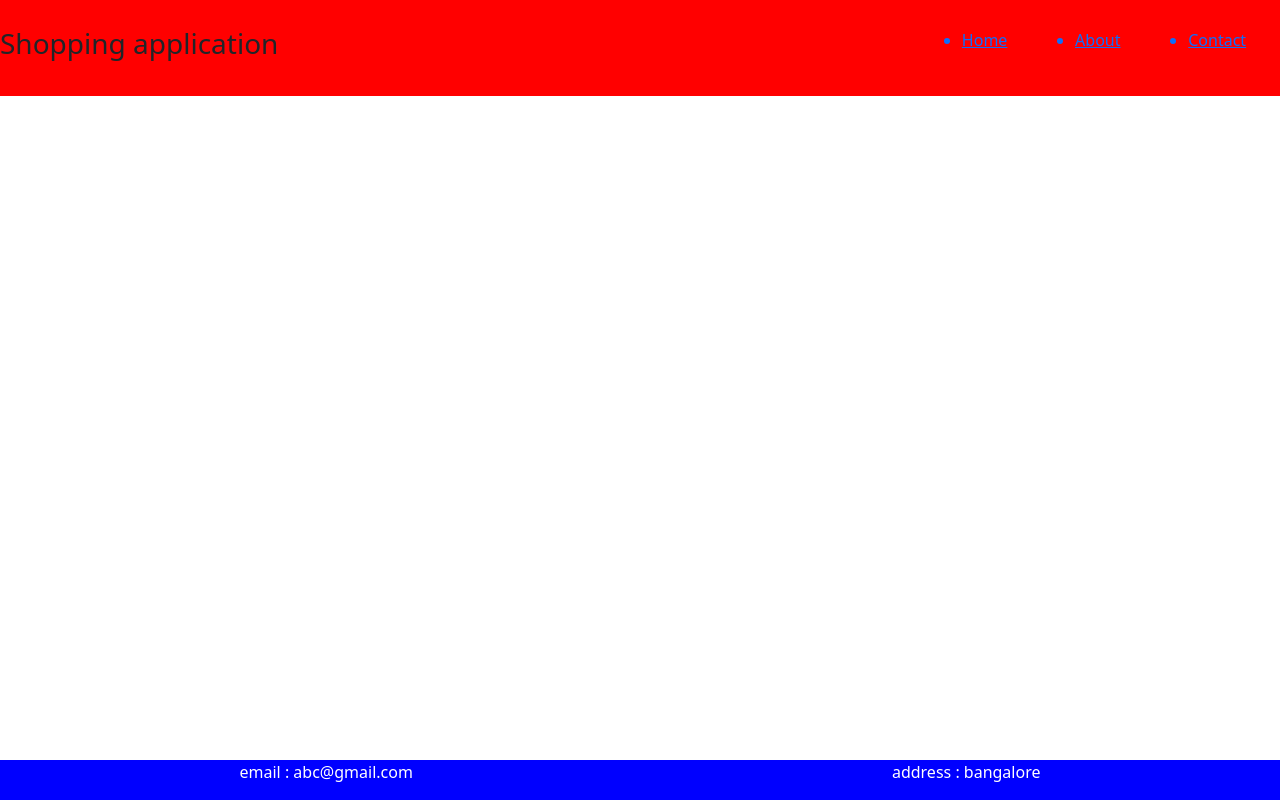
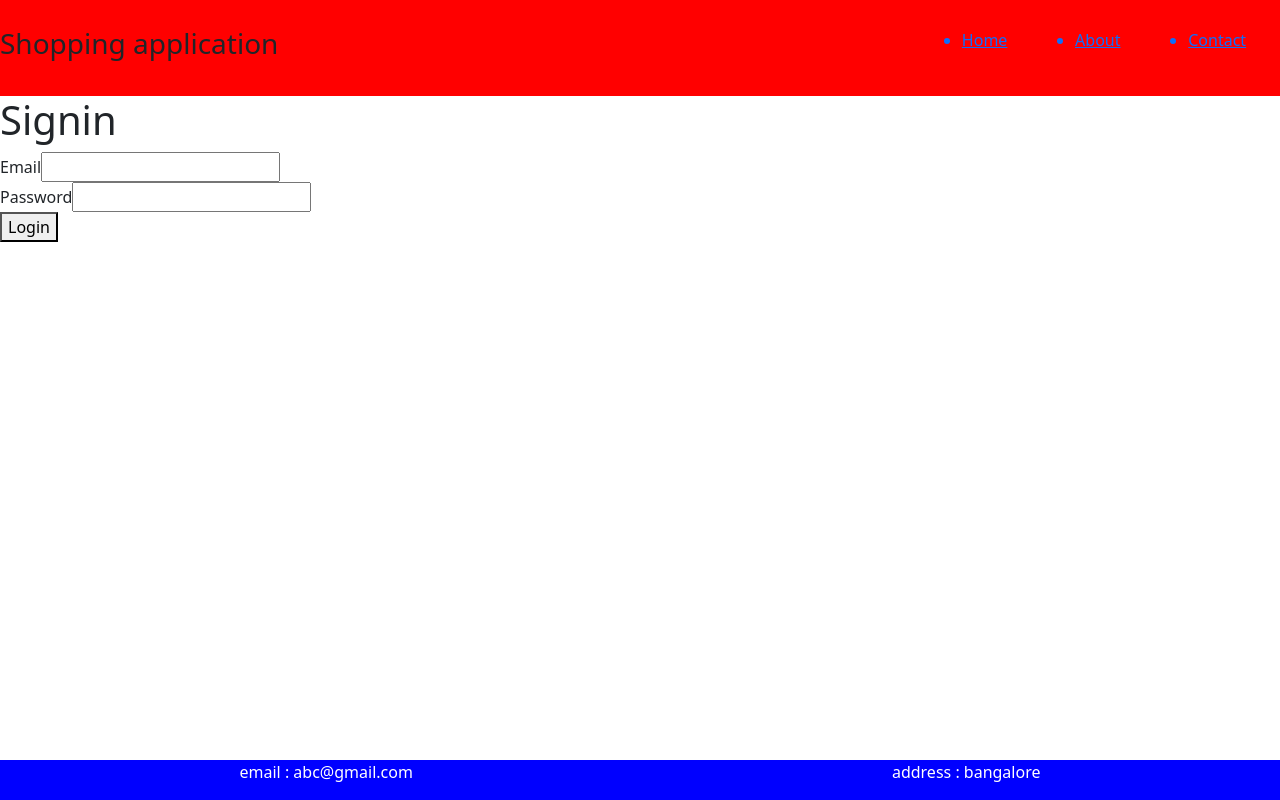
Before and after one commit to Monika-Abhijeet/jr-6-7-React, a React (Create React App) app: page /signin in a window 1280 px wide. Built offline with nearby package versions, Linux system fonts and the light colour scheme.

Commit message:
formik validation

```diff
--- a/package.json
+++ b/package.json
@@ -12,11 +12,13 @@
     "@testing-library/user-event": "^13.5.0",
     "axios": "^0.27.2",
     "bootstrap": "^5.1.3",
+    "formik": "^2.2.9",
     "react": "^18.1.0",
     "react-dom": "^18.1.0",
     "react-router-dom": "^6.3.0",
     "react-scripts": "5.0.1",
-    "web-vitals": "^2.1.4"
+    "web-vitals": "^2.1.4",
+    "yup": "^0.32.11"
   },
   "scripts": {
     "start": "react-scripts start",
--- a/src/App.js
+++ b/src/App.js
@@ -10,6 +10,7 @@ import ParentHook from "./components/hooks/parent";
 import ParentLifecycle from "./components/lifecycle-methods/parent-lifecycle";
 import FetchComponent from "./components/http/fetch";
 import AxiosRequest from "./components/http/axios";
+import SignIn from "./components/signin/signin";
 
 function App() {
   return (
@@ -30,6 +31,7 @@ function App() {
             <Route path="http" element={<FetchComponent />} />
             <Route path="/axios" element={<AxiosRequest />} />
             <Route path="/lifecycle" element={<ParentLifecycle />} />
+            <Route path="/signin" element={<SignIn />} />
           </Routes>
         </div>
       </BrowserRouter>
--- a/src/components/http/axios.js
+++ b/src/components/http/axios.js
@@ -21,13 +21,11 @@ function AxiosRequest() {
 
   //   put request
   let requestBody = {
-    id: 1,
-    title: "monika",
-    body: "details of monika",
-    userId: 1,
+   restaurant_id: 1,
+   email:"monu@gmail.com"
   };
   axios
-    .put("https://jsonplaceholder.typicode.com/posts/1", requestBody)
+    .post("http://localhost:8090/bookings", requestBody)
     .then((response) => console.log(response.data));
 
   // delete request
--- /dev/null
+++ b/src/components/signin/signin.js
@@ -0,0 +1,49 @@
+import { Formik, Form, Field, ErrorMessage } from "formik";
+function SignIn() {
+  let handleSubmit = (values) => {
+    console.log(values);
+  };
+  let handleValidate = (values) => {
+    const errors = {};
+    if (!values.email) {
+      errors.email = "Email cannot be empty";
+    }
+    if (!values.password) {
+      errors.password = "password cannot be empty";
+    } else if (values.password.length < 8) {
+      errors.password = "password should have min 8 characters";
+    }
+    return errors;
+  };
+  return (
+    <div>
+      <h1>Signin</h1>
+      <Formik
+        initialValues={{ email: "", password: "" }}
+        onSubmit={(e) => handleSubmit(e)}
+        validate={(e) => handleValidate(e)}
+      >
+        {(props) => (
+          <Form>
+            <div>
+              <label>Email</label>
+              <Field type="email" name="email" />
+              <ErrorMessage name="email">
+                {(error) => <p>{error}</p>}
+              </ErrorMessage>
+            </div>
+            <div>
+              <label>Password</label>
+              <Field type="password" name="password" />
+              <ErrorMessage name="password">
+                {(error) => <p>{error}</p>}
+              </ErrorMessage>
+            </div>
+            <button type="submit">Login</button>
+          </Form>
+        )}
+      </Formik>
+    </div>
+  );
+}
+export default SignIn;
```
Also changed, not shown: 1 other file (tests, documents, lock files or other folders).
